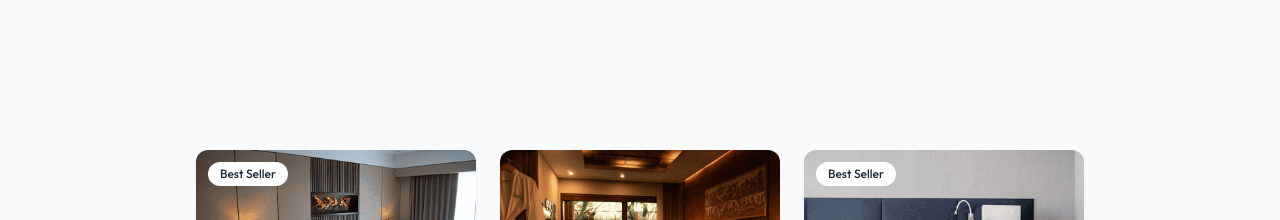
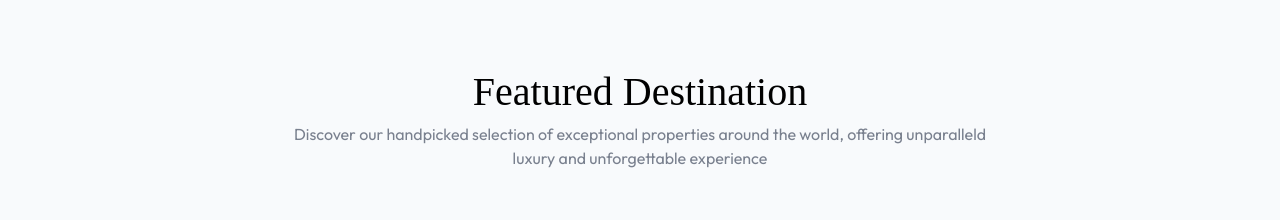
Before and after one commit to pagarwal884/Hotel_Booking_Frontend, a React (Vite) app: page / in a window 1280 px wide. Shown: the part 810-1030 px from the top of the page. Built offline with nearby package versions, Linux system fonts and the light colour scheme; no server answers; a web font is replaced by a local one.

Commit message:
Added Title section

```diff
--- a/src/components/FeatureDestination.jsx
+++ b/src/components/FeatureDestination.jsx
@@ -1,10 +1,14 @@
 import React from 'react'
 import { roomsDummyData } from '../assets/assets'
 import HotelCard from './HotelCard'
+import Title from './Title'
 
 const FeatureDestination = () => {
     return (
         <div className='flex flex-col items-center px-6 md:px-16 lg:px-24 bg-slate-50 py-20'>
+
+            <Title title='Featured Destination' subtitle='Discover our handpicked selection of exceptional properties around the world, offering unparalleld luxury and unforgettable experience'/>
+
             <div className='flex flex-wrap items-center justify-center gap-6 mt-20'>
                 {roomsDummyData.slice(0,4).map((room, index) => (
                     <HotelCard key={room._id} room={room} index={index}/>
--- /dev/null
+++ b/src/components/Title.jsx
@@ -0,0 +1,12 @@
+import React from 'react'
+
+const Title = ({title, subtitle, align, font}) => {
+  return (
+    <div className={`flex flex-col justify-center items-center text-center ${align === "left" && "md:items-start md:text-left"}`}>
+      <h1 className={`text-4xl md:text-[40px] ${font || "font-playfair"}`}>{title}</h1>
+      <p className='text-sm md:text-base text-gray-500/90 mt-2 max-w-174'>{subtitle}</p>
+    </div>
+  )
+}
+
+export default Title
```
